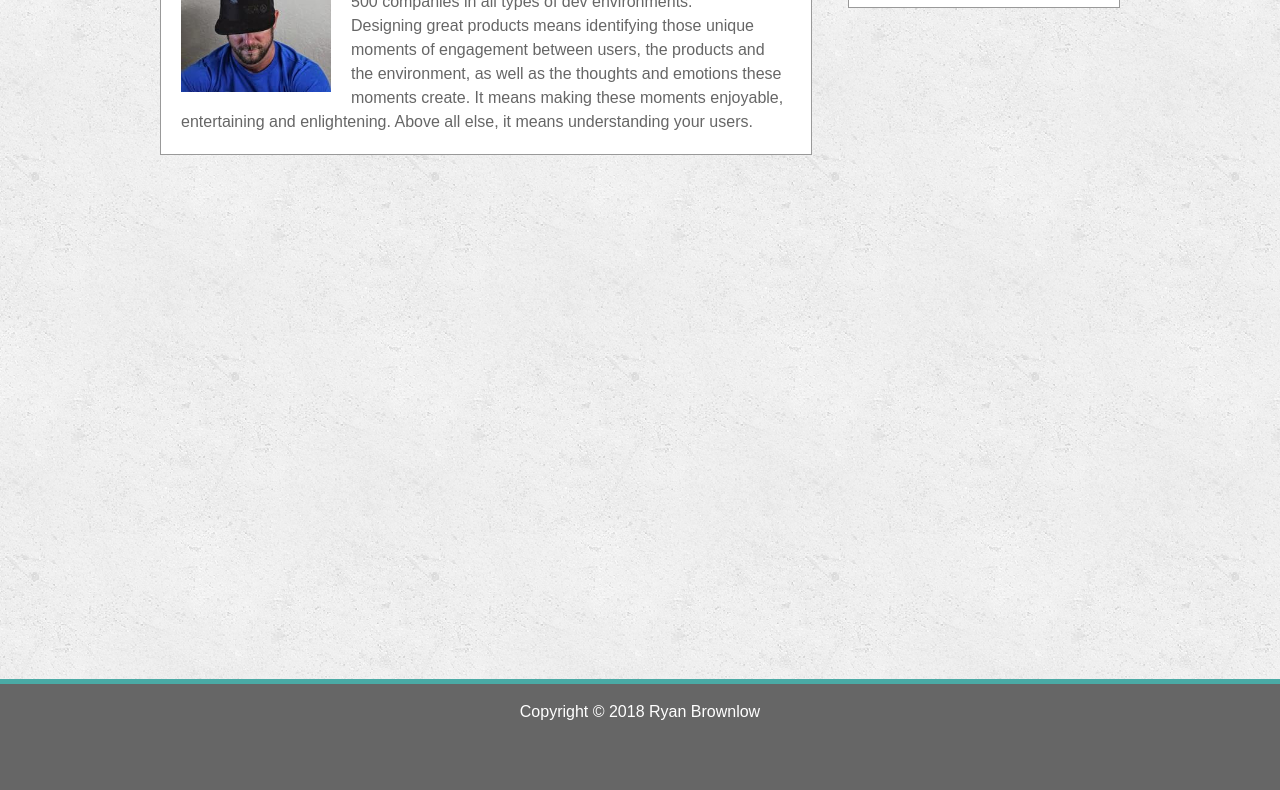
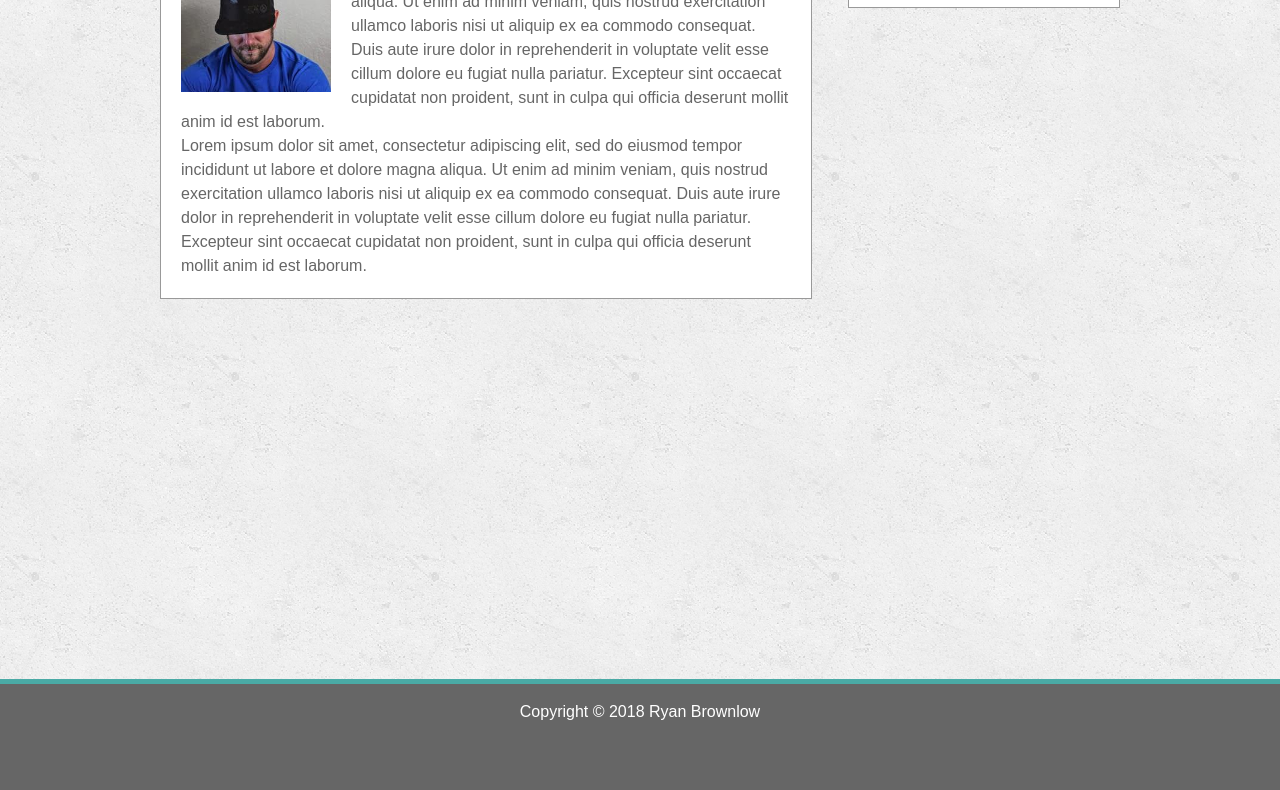
Before and after one commit to Brownlow/Basic-Portfolio, a plain HTML site: page about.html in a window 1280 px wide. Shown: the part 262-1052 px from the top of the page. Drawn offline with Linux system fonts and the light colour scheme.

Commit message:
fix text

```diff
--- a/about.html
+++ b/about.html
@@ -23,8 +23,8 @@
 				<div class="mainContent">
 					<h1>About Me</h1>
 					<img src="assets/images/ryan1-w560h420@2x.jpg" />
-					<p>I am a Product Designer with over 15 years of web application design experience. I’ve worked for small startups and fortune 500 companies in all types of dev environments.</p>
-					<p>Designing great products means identifying those unique moments of engagement between users, the products and the environment, as well as the thoughts and emotions these moments create. It means making these moments enjoyable, entertaining and enlightening. Above all else, it means understanding your users.</p>
+					<p>Lorem ipsum dolor sit amet, consectetur adipiscing elit, sed do eiusmod tempor incididunt ut labore et dolore magna aliqua. Ut enim ad minim veniam, quis nostrud exercitation ullamco laboris nisi ut aliquip ex ea commodo consequat. Duis aute irure dolor in reprehenderit in voluptate velit esse cillum dolore eu fugiat nulla pariatur. Excepteur sint occaecat cupidatat non proident, sunt in culpa qui officia deserunt mollit anim id est laborum.</p>
+					<p>Lorem ipsum dolor sit amet, consectetur adipiscing elit, sed do eiusmod tempor incididunt ut labore et dolore magna aliqua. Ut enim ad minim veniam, quis nostrud exercitation ullamco laboris nisi ut aliquip ex ea commodo consequat. Duis aute irure dolor in reprehenderit in voluptate velit esse cillum dolore eu fugiat nulla pariatur. Excepteur sint occaecat cupidatat non proident, sunt in culpa qui officia deserunt mollit anim id est laborum.</p>
 				</div>
 				<div class="sidebar">
 					<h2>Connect with me</h2>
```
